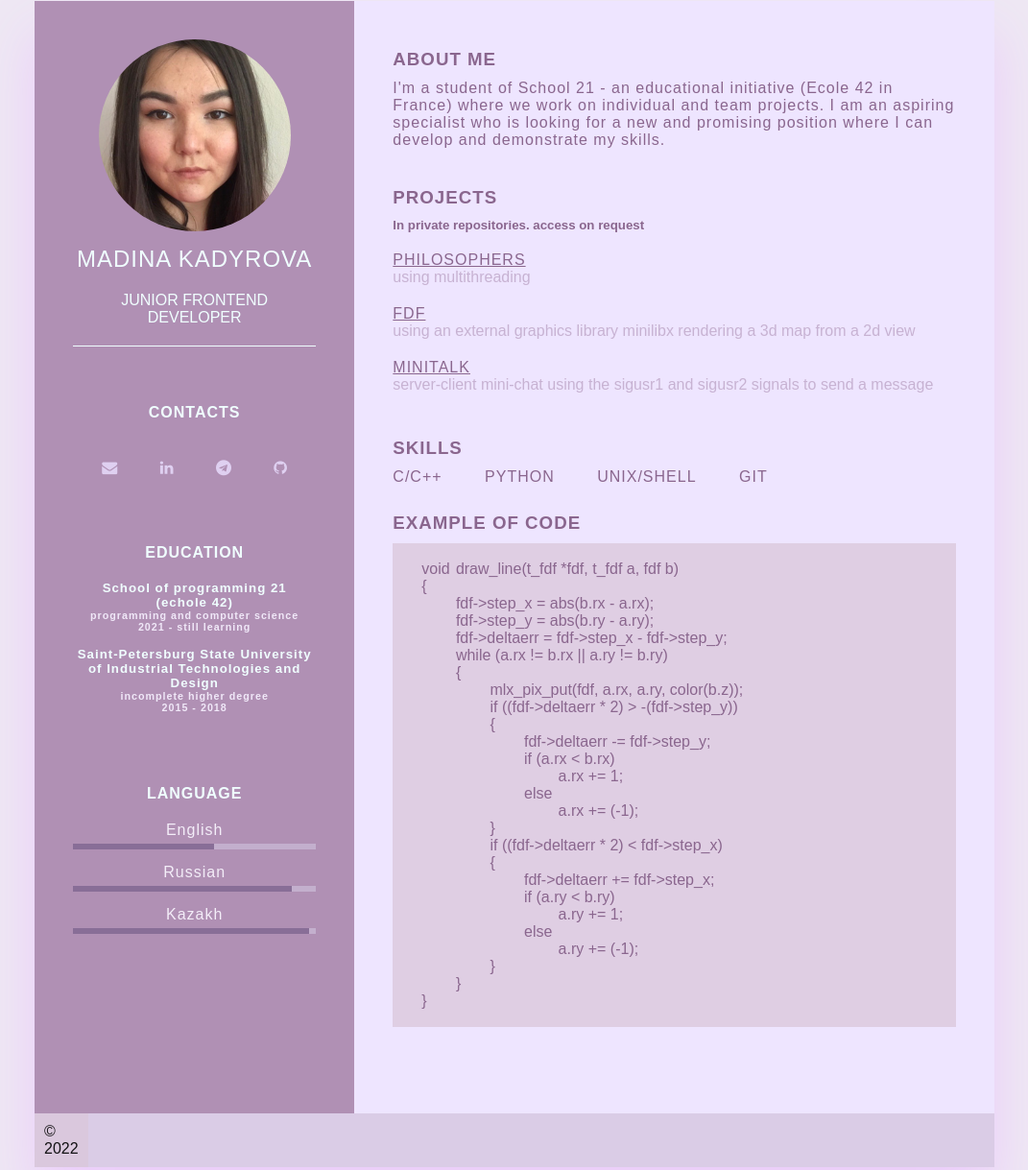
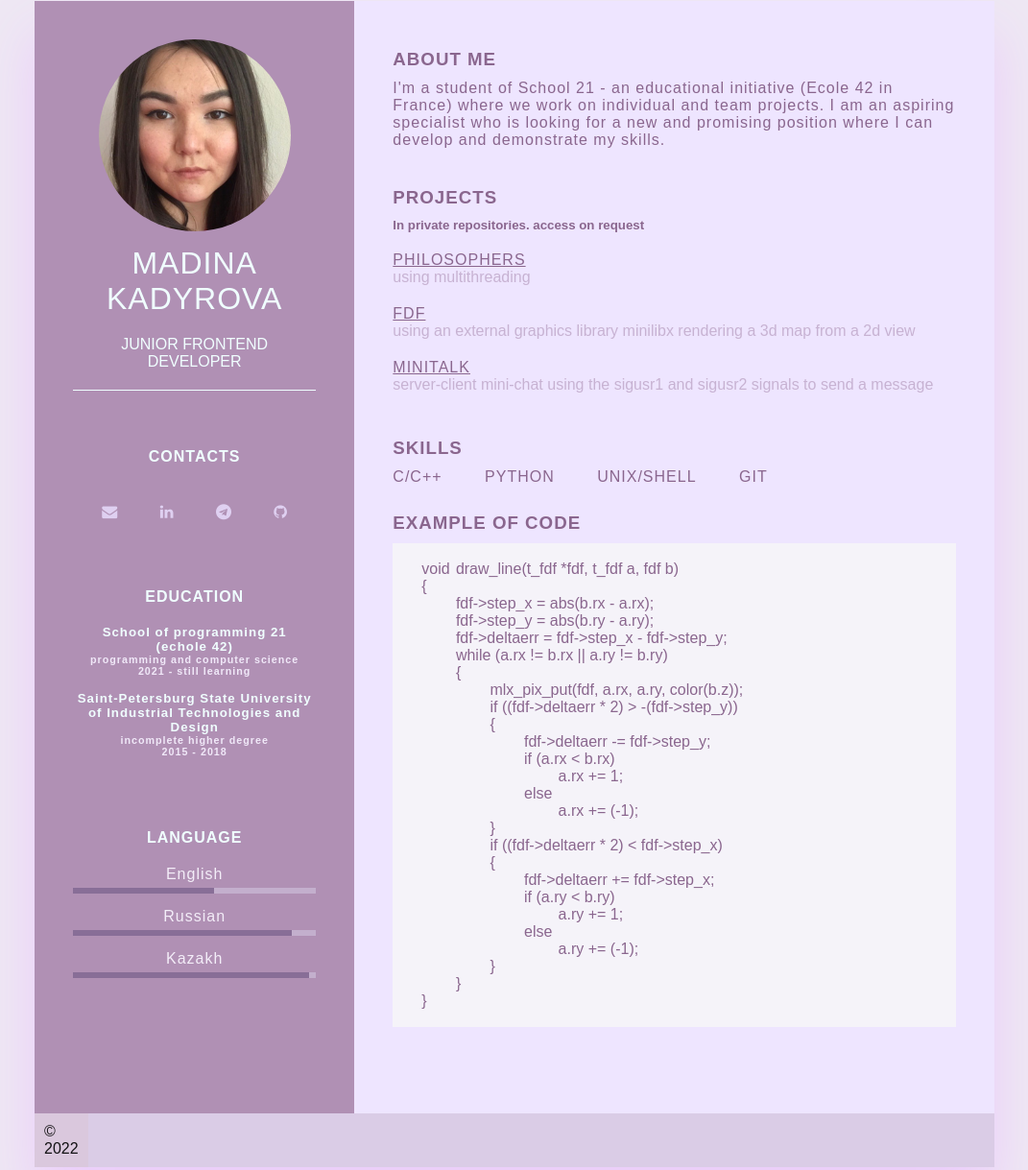
Before and after one commit to mjnslf/rsschool-cv, a plain HTML site: page index.html in a window 1280 px wide. Shown: the part 49-1268 px from the top of the page at 96% size, without its empty margins (104-1175 px from the left). Drawn offline with Linux system fonts and the light colour scheme.

Commit message:
feat: finish

```diff
--- a/index.html
+++ b/index.html
@@ -10,14 +10,13 @@
     <link rel="stylesheet" href="right_block.css">
 </head>
 <body>
-
     <div class="container">
         <div class="left_block">
             <div class="Text">
                 <div class="image">
-                    <img src="assets/img.jpg">
+                    <img src="assets/img.jpg" alt="my_foto">
                 </div>
-                <h2>Madina Kadyrova<br></h2>
+                <h1>Madina Kadyrova<br></h1>
                 <h4>Junior Frontend Developer</h4>
             </div>
 
--- a/right_block.css
+++ b/right_block.css
@@ -44,7 +44,7 @@ pre {
     margin-top: 10px;
     padding-left: 30px;
     font-family:Impact, Haettenschweiler, 'Arial Narrow Bold', sans-serif;
-    background-color: hsla(300, 22%, 82%, 0.761);
+    background-color: hsla(0, 0%, 97%, 0.761);
 
 }
 footer{
--- a/style.css
+++ b/style.css
@@ -54,7 +54,7 @@ body{
     object-fit:cover;
 }
 
-.Text h2{
+.Text h1{
     color: azure;
     text-align: center;
     text-transform: uppercase;
```
